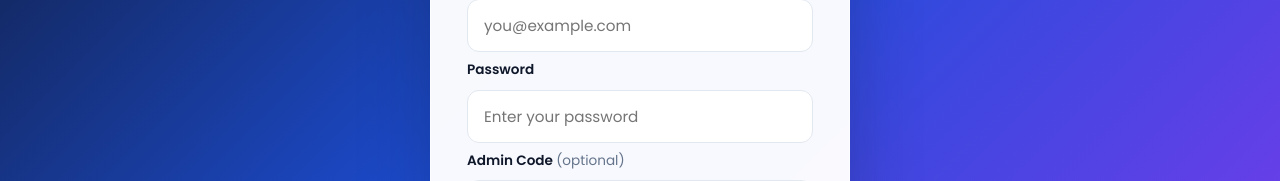
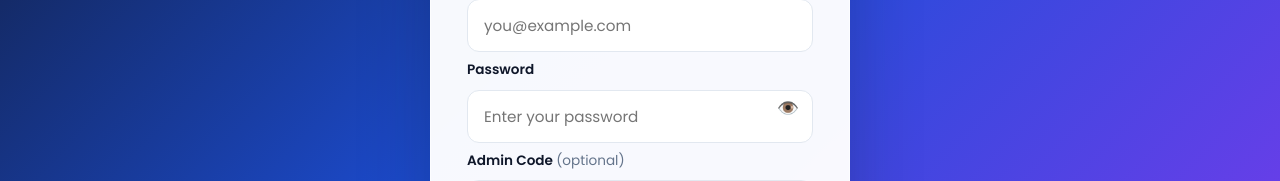
Before and after one commit to nayanranjandas777-cell/INTERNFLOW, a React app in the folder frontend/: page /register in a window 1280 px wide. Shown: the part 370-551 px from the top of the page. Built offline with nearby package versions, Linux system fonts and the light colour scheme; the HTML template or start-up script is replaced by a standard one.

Commit message:
feat: add password visibility toggle on login and register

```diff
--- a/frontend/src/pages/Login.jsx
+++ b/frontend/src/pages/Login.jsx
@@ -5,6 +5,7 @@ import { useNavigate } from 'react-router-dom'
 function Login() {
   const [email, setEmail] = useState('')
   const [password, setPassword] = useState('')
+  const [showPassword, setShowPassword] = useState(false)
   const [error, setError] = useState('')
   const [loading, setLoading] = useState(false)
   const navigate = useNavigate()
@@ -61,9 +62,7 @@ function Login() {
           }}>
             🚀
           </div>
-          <h2 style={{
-            fontSize: '1.8rem', fontWeight: '800', color: '#0f172a', marginBottom: '6px'
-          }}>
+          <h2 style={{ fontSize: '1.8rem', fontWeight: '800', color: '#0f172a', marginBottom: '6px' }}>
             Welcome back
           </h2>
           <p style={{ color: '#64748b', fontSize: '0.95rem' }}>
@@ -82,7 +81,7 @@ function Login() {
           </div>
         )}
 
-        {/* Fields */}
+        {/* Email */}
         <div style={{ marginBottom: '4px' }}>
           <label style={{ fontWeight: '600', color: '#0f172a', fontSize: '0.9rem' }}>
             Email Address
@@ -96,17 +95,31 @@ function Login() {
           />
         </div>
 
+        {/* Password */}
         <div style={{ marginBottom: '8px' }}>
           <label style={{ fontWeight: '600', color: '#0f172a', fontSize: '0.9rem' }}>
             Password
           </label>
+          <div style={{ position: 'relative' }}>
             <input
-            type="password"
+              type={showPassword ? 'text' : 'password'}
               placeholder="Enter your password"
               value={password}
               onChange={e => setPassword(e.target.value)}
               onKeyDown={handleKeyDown}
+              style={{ paddingRight: '48px', marginBottom: '0' }}
             />
+            <span
+              onClick={() => setShowPassword(!showPassword)}
+              style={{
+                position: 'absolute', right: '14px', top: '50%',
+                transform: 'translateY(-50%)', cursor: 'pointer',
+                fontSize: '1.1rem', userSelect: 'none'
+              }}
+            >
+              {showPassword ? '🙈' : '👁️'}
+            </span>
+          </div>
         </div>
 
         {/* Button */}
@@ -119,18 +132,10 @@ function Login() {
         </button>
 
         {/* Register link */}
-        <p style={{
-          textAlign: 'center', marginTop: '24px',
-          color: '#64748b', fontSize: '0.9rem'
-        }}>
+        <p style={{ textAlign: 'center', marginTop: '24px', color: '#64748b', fontSize: '0.9rem' }}>
           Don't have an account?{' '}
-          <span
-            onClick={() => navigate('/register')}
-            style={{
-              color: '#4f46e5', fontWeight: '600',
-              cursor: 'pointer', textDecoration: 'underline'
-            }}
-          >
+          <span onClick={() => navigate('/register')}
+            style={{ color: '#4f46e5', fontWeight: '600', cursor: 'pointer', textDecoration: 'underline' }}>
             Register here
           </span>
         </p>
--- a/frontend/src/pages/Register.jsx
+++ b/frontend/src/pages/Register.jsx
@@ -6,6 +6,7 @@ function Register() {
   const [name, setName] = useState('')
   const [email, setEmail] = useState('')
   const [password, setPassword] = useState('')
+  const [showPassword, setShowPassword] = useState(false)
   const [adminCode, setAdminCode] = useState('')
   const [error, setError] = useState('')
   const [loading, setLoading] = useState(false)
@@ -89,9 +90,26 @@ function Register() {
           style={{ marginBottom: '4px' }} />
 
         <label style={{ fontWeight: '600', color: '#0f172a', fontSize: '0.85rem' }}>Password</label>
-        <input type="password" placeholder="Enter your password" value={password}
-          onChange={e => setPassword(e.target.value)} disabled={loading}
-          style={{ marginBottom: '4px' }} />
+        <div style={{ position: 'relative' }}>
+          <input
+            type={showPassword ? 'text' : 'password'}
+            placeholder="Enter your password"
+            value={password}
+            onChange={e => setPassword(e.target.value)}
+            disabled={loading}
+            style={{ paddingRight: '48px', marginBottom: '4px' }}
+          />
+          <span
+            onClick={() => setShowPassword(!showPassword)}
+            style={{
+              position: 'absolute', right: '14px', top: '40%',
+              transform: 'translateY(-50%)', cursor: 'pointer',
+              fontSize: '1.1rem', userSelect: 'none'
+            }}
+          >
+            {showPassword ? '🙈' : '👁️'}
+          </span>
+        </div>
 
         <label style={{ fontWeight: '600', color: '#0f172a', fontSize: '0.85rem' }}>
           Admin Code <span style={{ color: '#64748b', fontWeight: '400' }}>(optional)</span>
```
Lines whose indentation alone changed are shown as unchanged.
